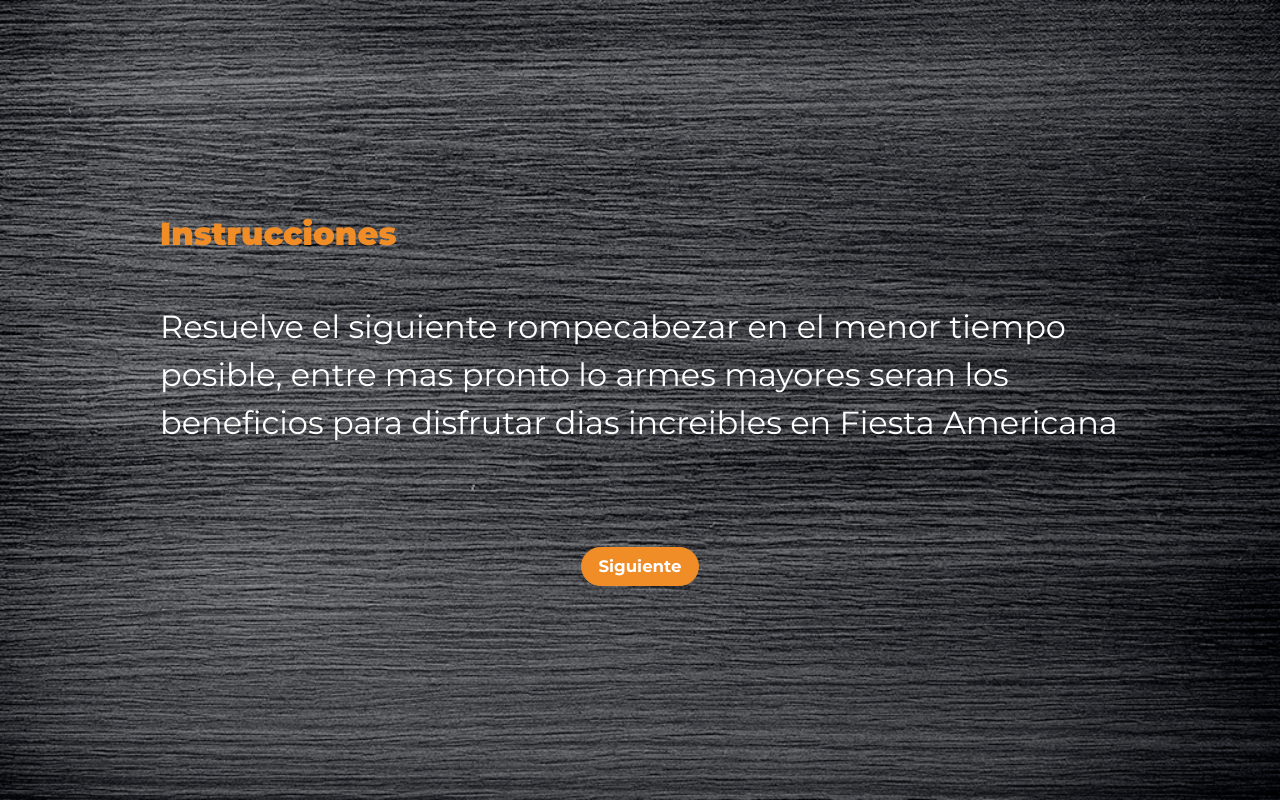
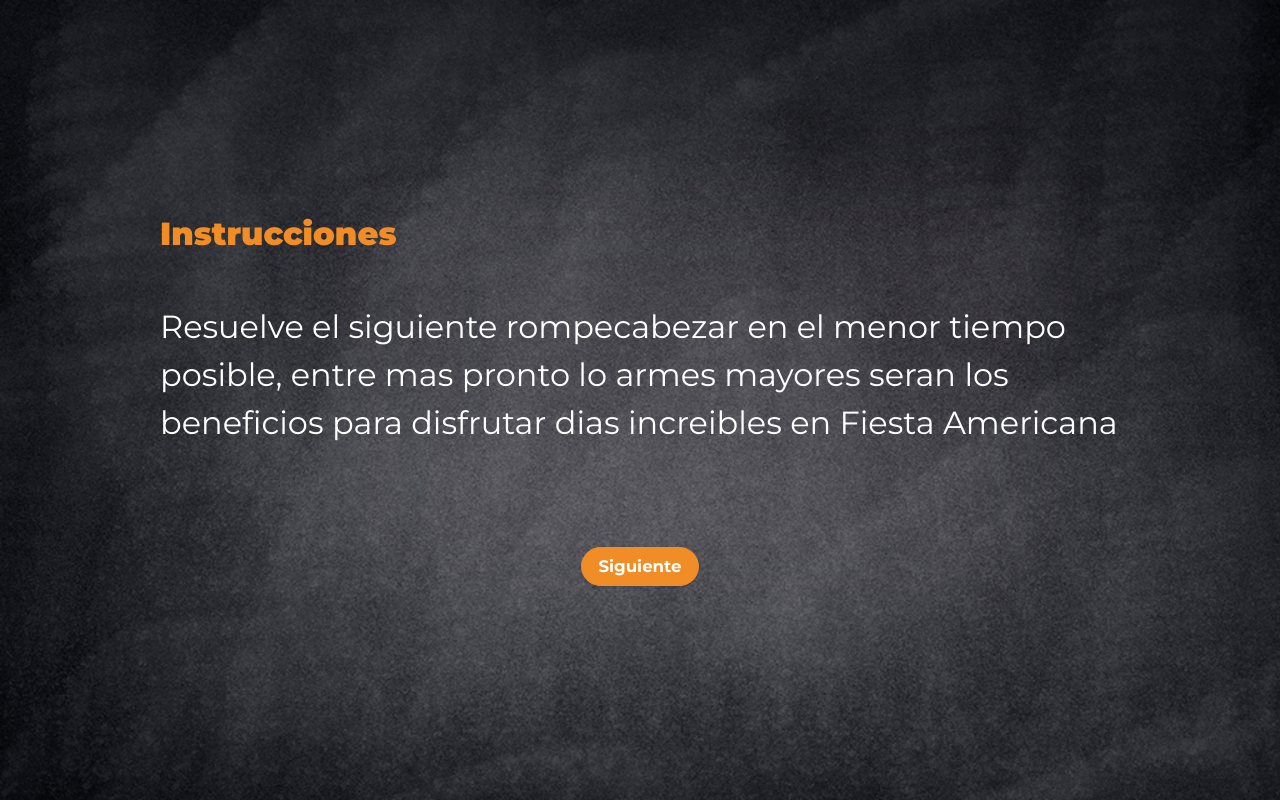
Before and after one commit to cloud-elric/wwwGreenJuegosRestaurantes, a Yii app: the page made by views/site/instrucciones.php in a window 1280 px wide. Run offline with PHP 8.4 and a stand-in for Yii, Linux system fonts and the light colour scheme; the template is opened without the code that fills it, so the values that code supplies are empty; some libraries are stand-ins or nearby versions.

Commit message:
Ajustes Diseño RDY

```diff
--- a/views/site/mecanica.php
+++ b/views/site/mecanica.php
@@ -11,7 +11,7 @@ $this->title="Gano perdio";
 </style>
 <div class="container container-ribbon">
 	<img id="imagen-puzzle" src="<?=Url::base()?>/webAssets/images/imagen-rompecabezas.png" alt="imagen" class="jqPuzzle" height="500" width="500"/>
-	<a id="js_comenzar" class="btn btn-secondary" href="#">Comenzar</a>
+	<a id="js_comenzar" class="btn btn-secondary" href="#">Revolver</a>
 </div>
 
 <script type="text/javascript">
--- a/web/webAssets/css/site.css
+++ b/web/webAssets/css/site.css
@@ -570,7 +570,7 @@ body {
 .container-ribbon,
 .container-premio {
   flex-direction: column;
-  background-image: url("../images/fondoentrefuegos.png");
+  background-image: url("../images/fondorestaurante.png");
   background-size: cover;
   background-position: center; }
   .container-ribbon a,
@@ -595,7 +595,7 @@ body {
 .container-home {
   justify-content: center;
   align-items: center;
-  background-image: url("../images/fondoentrefuegos.png");
+  background-image: url("../images/fondorestaurante.png");
   background-position: center;
   background-repeat: no-repeat;
   background-size: cover; }
--- a/web/webAssets/sass/_site-styles.sass
+++ b/web/webAssets/sass/_site-styles.sass
@@ -197,7 +197,7 @@ body
 .container-premio
 	flex-direction: column
 	background:
-		image: url("../images/fondoentrefuegos.png")
+		image: url("../images/fondorestaurante.png")
 		size: cover
 		position: center
 
@@ -221,7 +221,7 @@ body
 	justify-content: center
 	align-items: center
 	background:
-		image: url("../images/fondoentrefuegos.png")
+		image: url("../images/fondorestaurante.png")
 		position: center
 		repeat: no-repeat
 		size: cover
```
Also changed, not shown: web/webAssets/images/fondoentrefuegos.png (deleted), web/webAssets/images/fondorestaurante.png (added), web/webAssets/images/logoportadarestaurante.png, 1 other file.
